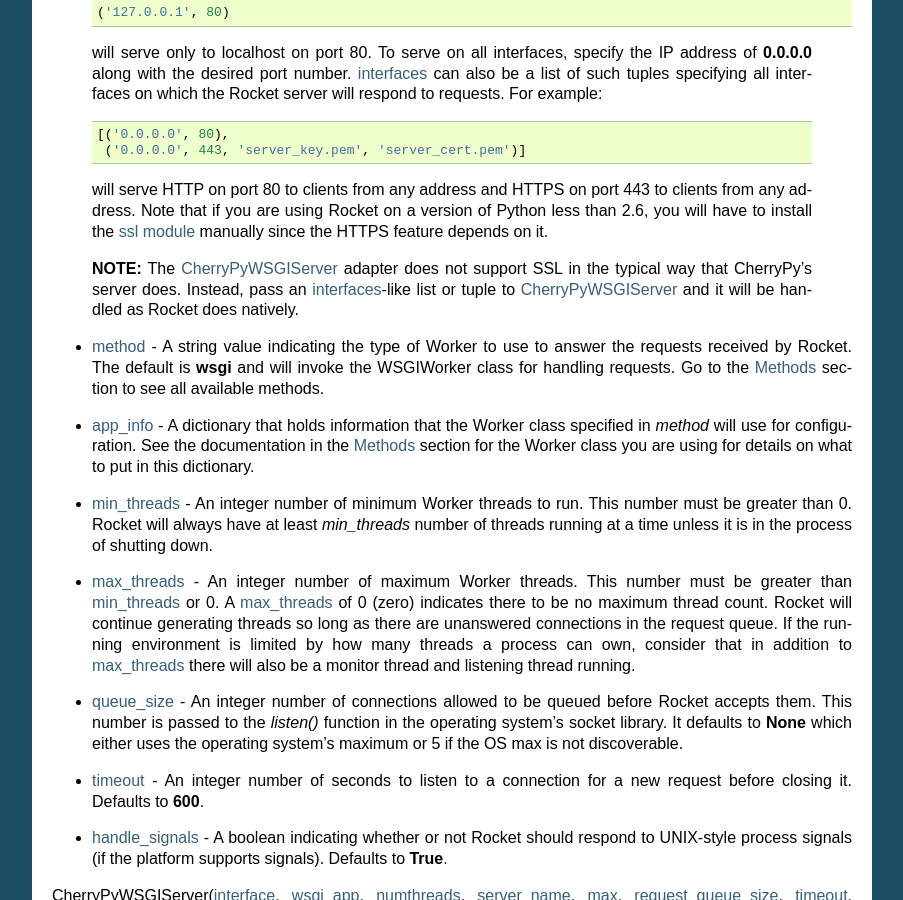
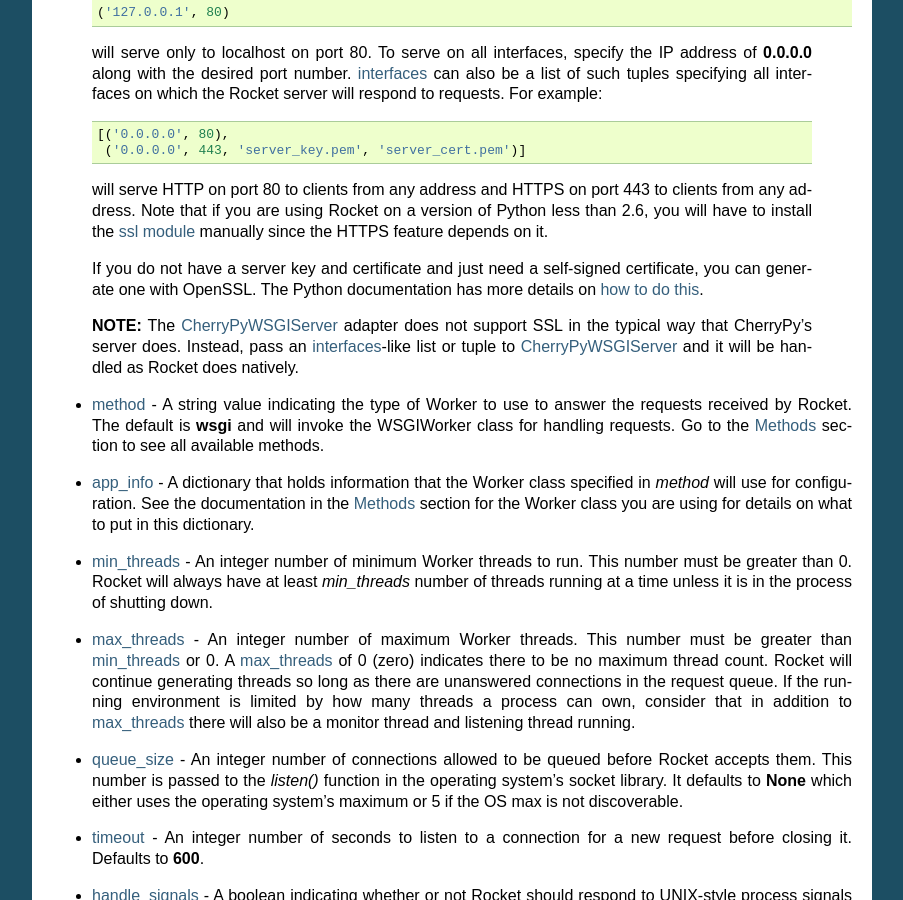
Before and after one commit to explorigin/Rocket, a Sphinx documentation site: the page built from doc/usage.rst, in a window 1280 px wide and 900 px high, scrolled down 1208 px. Shown: the whole window, without its empty margins (198-1101 px from the left). Built offline with Sphinx 7.4.7, drawn with Linux system fonts in a browser that asks for light colours.

Commit message:
Added note in the documentation about creating self-signed certificates.

```diff
--- a/doc/usage.rst
+++ b/doc/usage.rst
@@ -75,6 +75,8 @@
      ('0.0.0.0', 443, 'server_key.pem', 'server_cert.pem')]
 
  will serve HTTP on port 80 to clients from any address and HTTPS on port 443 to clients from any address.  Note that if you are using Rocket on a version of Python less than 2.6, you will have to install the `ssl module <http://pypi.python.org/pypi/ssl>`_ manually since the HTTPS feature depends on it.
+
+ If you do not have a server key and certificate and just need a self-signed certificate, you can generate one with OpenSSL.  The Python documentation has more details on `how to do this <http://docs.python.org/dev/library/ssl.html#self-signed-certificates>`_.
 
  **NOTE:** The CherryPyWSGIServer_ adapter does not support SSL in the typical way that CherryPy's server does.  Instead, pass an interfaces_-like list or tuple to CherryPyWSGIServer_ and it will be handled as Rocket does natively.
 
```
